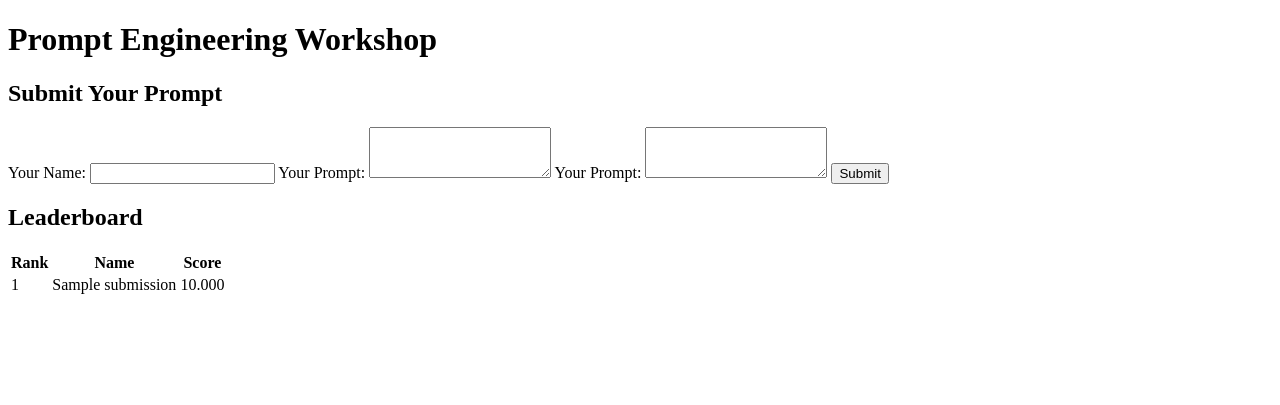
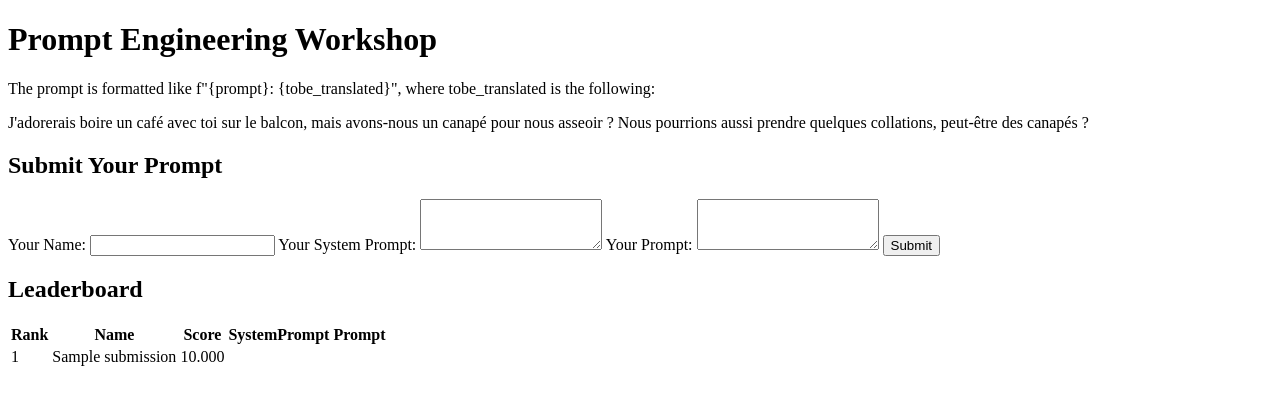
Before and after one commit to newksie/LLMWorkshop, a Flask app: page / in a window 1280 px wide. Shown: the top 405 px of the page. Run offline with Flask 3, Linux system fonts and the light colour scheme; tables that the repository leaves empty hold one stand-in row (values such as "Sample post").

Commit message:
Added extra leaderboard items

```diff
--- a/templates/index.html
+++ b/templates/index.html
@@ -12,6 +12,8 @@
 </head>
 <body>
     <h1>Prompt Engineering Workshop</h1>
+    <p>The prompt is formatted like f"{prompt}: {tobe_translated}", where tobe_translated is the following:</p>
+    <p>J'adorerais boire un café avec toi sur le balcon, mais avons-nous un canapé pour nous asseoir ? Nous pourrions aussi prendre quelques collations, peut-être des canapés ?</p>
 
     <div class="submission-form">
         <h2>Submit Your Prompt</h2>
@@ -23,7 +25,7 @@
             <!-- <label for="source_text">Source Text:</label> -->
             <!-- <textarea id="source_text" name="source_text" rows="3" required></textarea> -->
 
-            <label for="system_prompt">Your Prompt:</label>
+            <label for="system_prompt">Your System Prompt:</label>
             <textarea id="system_prompt" name="system_prompt" rows="3" required></textarea>
 
             <label for="system_output">Your Prompt:</label>
@@ -44,6 +46,8 @@
                     <th>Rank</th>
                     <th>Name</th>
                     <th>Score</th>
+                    <th>SystemPrompt</th>
+                    <th>Prompt</th>
                 </tr>
             </thead>
             <tbody>
@@ -104,10 +108,14 @@
                         const cellRank = row.insertCell(0);
                         const cellName = row.insertCell(1);
                         const cellScore = row.insertCell(2);
+                        const cellSystemPrompt = row.insertCell(3);
+                        const cellPrompt = row.insertCell(4);
 
                         cellRank.textContent = index + 1;
                         cellName.textContent = entry.name;
                         cellScore.textContent = entry.score.toFixed(3);
+                        cellSystemPrompt.textContent = entry.system_prompt;
+                        cellPrompt.textContent = entry.system_output;
                     });
                 })
                 .catch((error) => {
--- a/utils.py
+++ b/utils.py
@@ -3,7 +3,7 @@ import requests
 import os
 from dotenv import load_dotenv
 
-def BasicAPICall(system_prompt: str, prompt: str, reference_translation) -> str:
+def BasicAPICall(system_prompt: str, prompt: str) -> str:
     """Makes call to GPT4o-mini using just a simple prompt, no system or assistant messages.
 
     Args:
@@ -13,7 +13,7 @@ def BasicAPICall(system_prompt: str, prompt: str, reference_translation) -> str:
         str: output text from model.
     """
     client = OpenAI()
-    tobe_translated = "J'adorerais boire un café avec toi sur le balcon, mais avons-nous un canapé pour nous asseoir ? Nous pourrions aussi prendre quelques collations, peut-être des canapés ?"
+    tobe_translated = "J'adorerais boire un café avec toi sur le balcon, mais avons-nous un canapé pour nous asseoir ? Nous pourrions aussi prendre quelques collations, peut-être des canapés?"
 
     completion = client.chat.completions.create(
     model="gpt-4o-mini",
```
